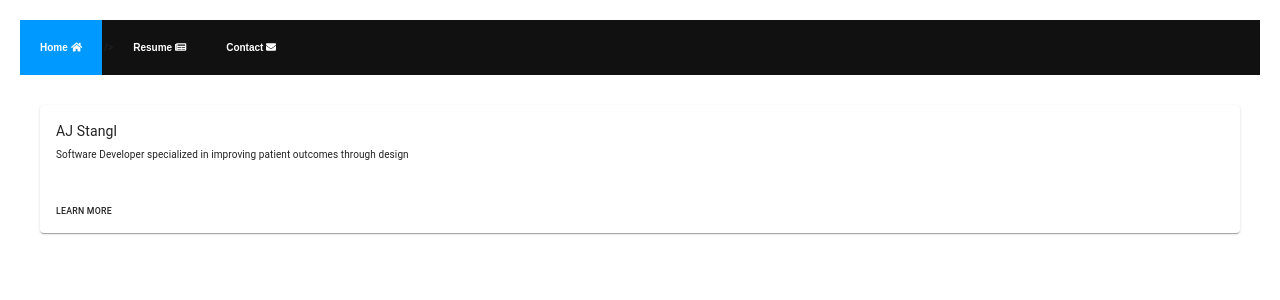
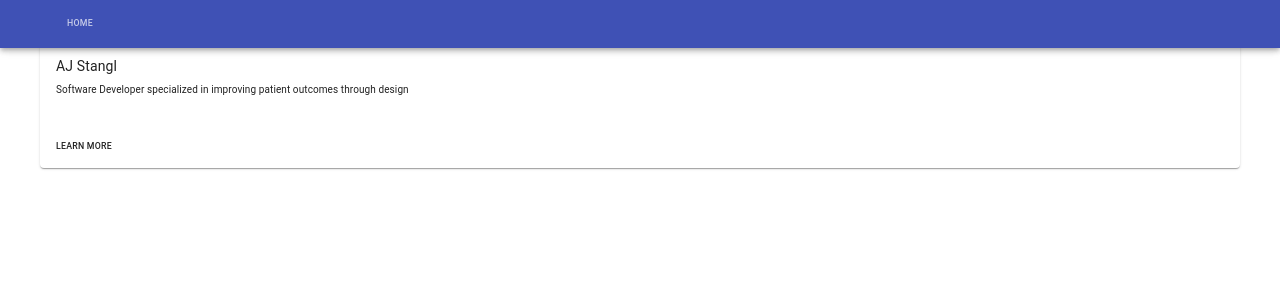
Before and after one commit to AJStangl/ajstangl.github.io, a React (Create React App) app: page / in a window 1280 px wide. Shown: the top 300 px of the page. Built offline with nearby package versions, Linux system fonts and the light colour scheme.

Commit message:
Who knows

```diff
--- a/src/Main.js
+++ b/src/Main.js
@@ -1,10 +1,14 @@
 import React, { Component } from "react";
+import { AppBar } from '@material-ui/core';
 import { Route, NavLink, HashRouter } from "react-router-dom";
 import Home from "./Components/home";
 import Resume from "./Components/resume";
 import Contact from "./Components/contat";
 import { faHome, faEnvelope, faNewspaper } from "@fortawesome/free-solid-svg-icons";
 import {FontAwesomeIcon} from "@fortawesome/react-fontawesome";
+import Tabs from "@material-ui/core/Tabs";
+import Tab from "@material-ui/core/Tab";
+import Button from "@material-ui/core/Button";
 
 
 const HomeIcon = <FontAwesomeIcon icon={faHome}/>;
@@ -16,13 +20,14 @@ class Main extends Component {
         return (
             <HashRouter>
                 <div>
-                    <ul className="header">
-                        <li>
-                            <NavLink exact to="/">Home {HomeIcon}</NavLink> />
-                            <NavLink to="/resume">Resume {ResumeIcon}</NavLink>
-                            <NavLink to="/contact">Contact {EmailIcon}</NavLink>
-                        </li>
-                    </ul>
+                    <Navigation />
+                    {/*<ul className="header">*/}
+                    {/*    <li>*/}
+                    {/*        <NavLink exact to="/">Home {HomeIcon}</NavLink> />*/}
+                    {/*        <NavLink to="/resume">Resume {ResumeIcon}</NavLink>*/}
+                    {/*        <NavLink to="/contact">Contact {EmailIcon}</NavLink>*/}
+                    {/*    </li>*/}
+                    {/*</ul>*/}
                     <div className="content">
                         <Route exact path="/" component={Home}/>
                         <Route path="/resume" component={Resume}/>
@@ -34,4 +39,37 @@ class Main extends Component {
     }
 }
 
+class Navigation extends Component {
+    constructor(props) {
+        super(props)
+    }
+
+    render() {
+        var styles = {
+            appBar: {
+                flexWrap: 'wrap'
+            },
+            tabs: {
+                width: '100%'
+            }
+        };
+
+        return (
+            <AppBar showMenuIconButton={true} style={styles.appBar}>
+                <Tabs style={styles.tabs} >
+                    <Tab label={'Home'}>
+                        {/*<Route exact path="/" component={Home}/>*/}
+                    </Tab>
+                </Tabs>
+                {/*<Tabs style={styles.tabs}>*/}
+                {/*    <Tab label='Home' />*/}
+                {/*    <Tab label='Resume' />*/}
+                {/*    <Tab label='Contact' />*/}
+                {/*</Tabs>*/}
+            </AppBar>
+        )
+    }
+}
+
+
 export default Main;
```
